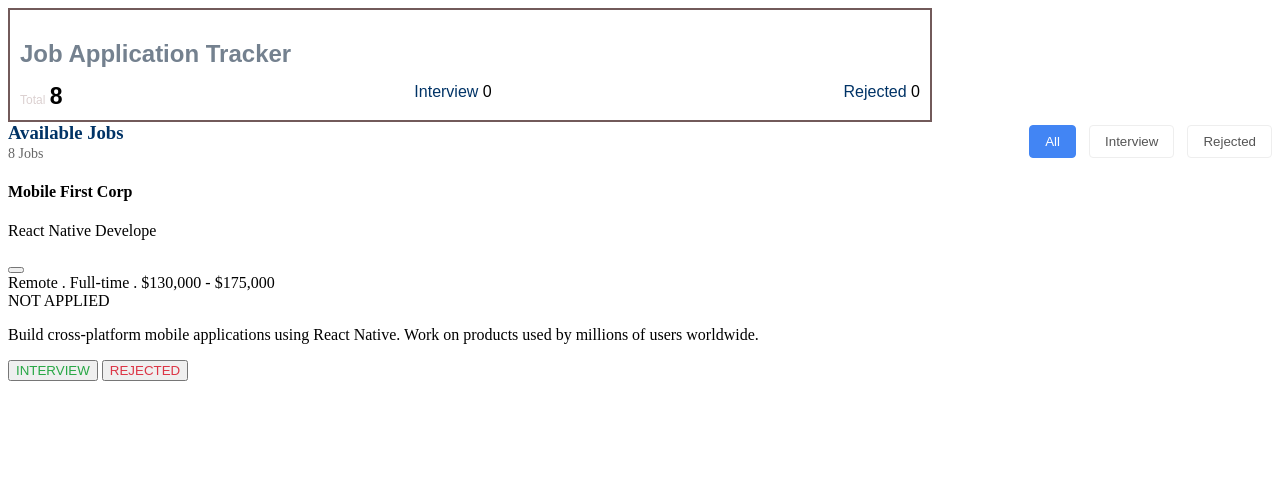
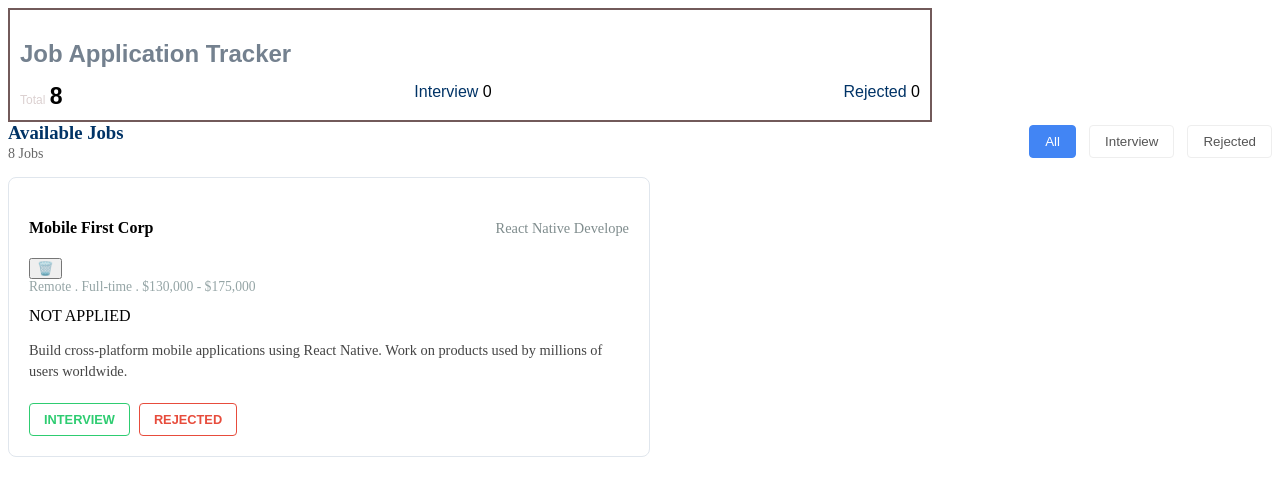
Before and after one commit to grabir2k27/Job-tracker, a plain HTML site: page index.html in a window 1280 px wide. Drawn offline with Linux system fonts and the light colour scheme.

Commit message:
css code on interview section

```diff
--- a/index.html
+++ b/index.html
@@ -40,12 +40,12 @@
     </div>
 
 
-    <div>
+    <div class="job-card">
         <div class="card-header">
         <h4>Mobile First Corp</h4>
         <p class="job-title">React Native Develope</p>
     </div>
-    <button class="delete-btn" aria-label ="delete">
+    <button class="delete-btn" aria-label ="delete">🗑️
 
 </button>
 
--- a/style.css
+++ b/style.css
@@ -81,3 +81,77 @@ h2 {
     color: white;
     border-color: #4285f4;
 }
+
+
+.job-card {
+    border: 1px solid #e0e6ed;
+    border-radius: 8px;
+    padding: 20px;
+    max-width: 600px;
+    background: #fff;
+}
+
+.card-header {
+    display: flex;
+    justify-content: space-between;
+    align-items: center;
+}
+
+.company-name {
+    color: #003366;
+    margin: 0;
+    font-size: 1.1rem;
+}
+.job-title {
+    color: #7f8c8d;
+    margin: 8px 0px;
+    font-size: 0.9rem;
+}
+
+.job-meta {
+    font-size: 0.85rem;
+    color: #95a5a6;
+    margin-bottom: 12px;
+}
+
+.status-badge {
+    display: inline-block;
+    padding: 4px 10px;
+    border-radius: 4px;
+    font-size: 0.75rem;
+    font-weight: bold;
+    background: #ebf2ff;
+    color: #3b5998;
+    margin-bottom: 14px;
+}
+
+.description {
+    font-size: 0.9rem;
+    color: #444;
+    line-height: 1.5;
+    margin-bottom: 20px;
+}
+
+.card-actions {
+    display: flex;
+    gap: 9px;
+}
+
+.action-btn {
+    padding: 8px 14px;
+    border-radius: 4px;
+    font-size: 0.8rem;
+    font-weight: bold;
+    cursor: pointer;
+    background: white;
+}
+
+.action-btn.interview {
+    border: 1px solid #2ecc71;
+    color: #2ecc71;
+}
+
+.action-btn.rejected {
+     border: 1px solid #e74c3c;
+    color: #e74c3c;
+}
```
